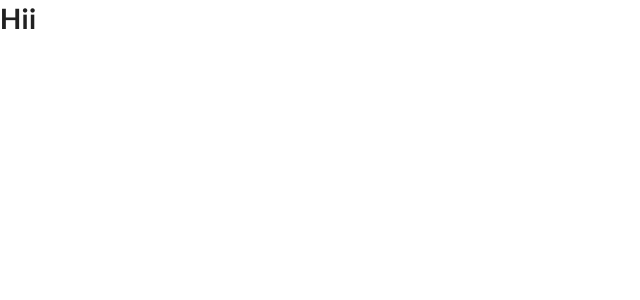
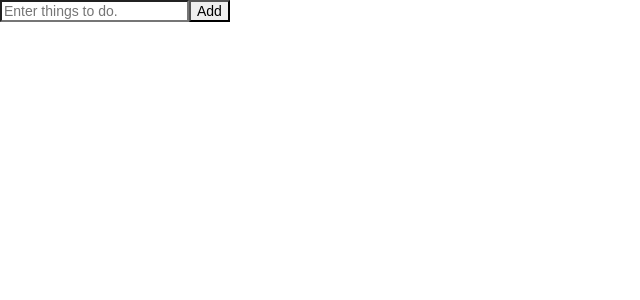
Before and after one commit to ThienNguyenThanh/TODO-App, a React (Create React App) app: page / in a window 1280 px wide. Shown: the top 300 px of the page, without its empty margins (0-640 px from the left). Built offline with nearby package versions, Linux system fonts and the light colour scheme.

Commit message:
add form

```diff
--- a/src/App.js
+++ b/src/App.js
@@ -1,8 +1,16 @@
 import './App.css';
 
 function App() {
+  const handleSubmit = (event) => {
+    event.preventDefault();
+    const todo = event.target.newTODO.value;
+    console.log(todo);
+  }
   return (
-    <h1>Hii</h1>
+    <form onSubmit={handleSubmit}>
+        <input type='text' placeholder="Enter things to do." name='newTODO'/>
+        <button>Add</button>
+    </form>
   );
 }
 
```
Also changed, not shown: 2 other files (tests, documents, lock files or other folders).
